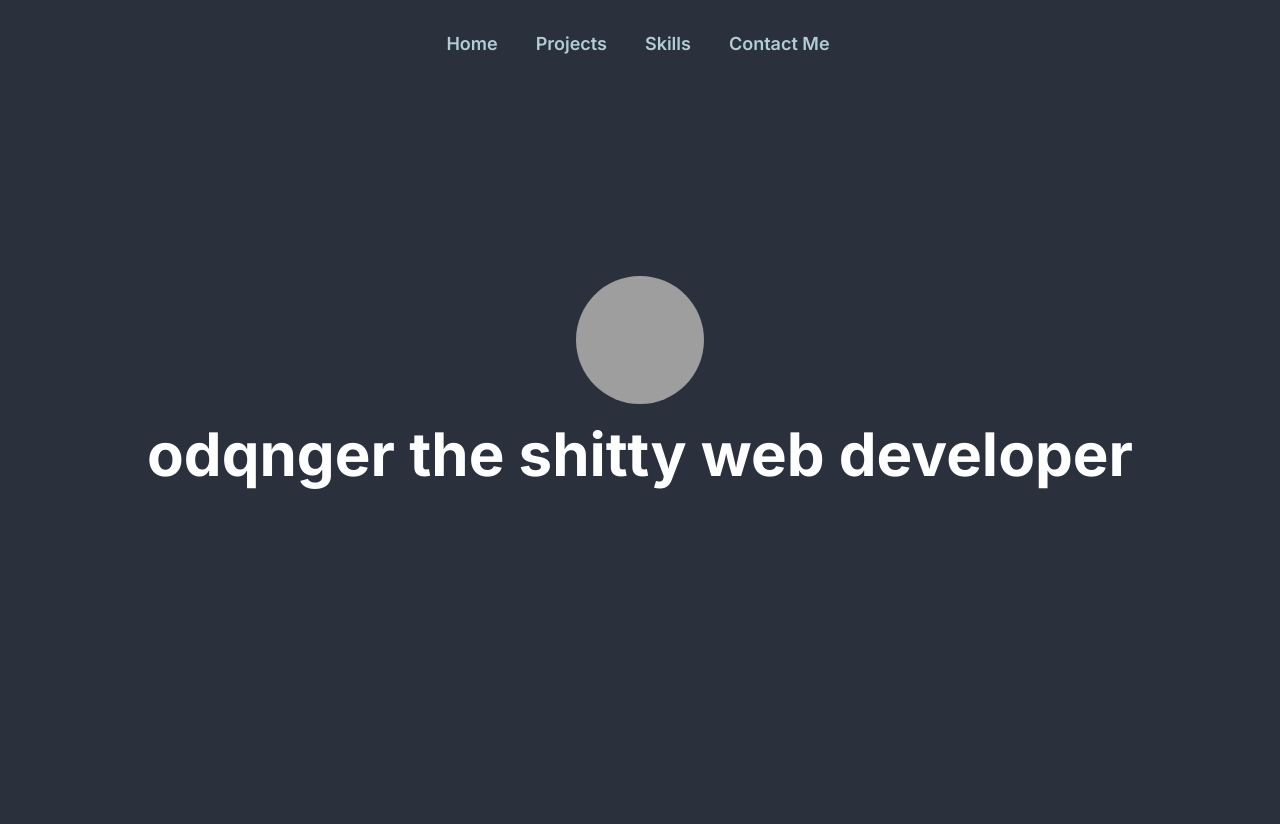
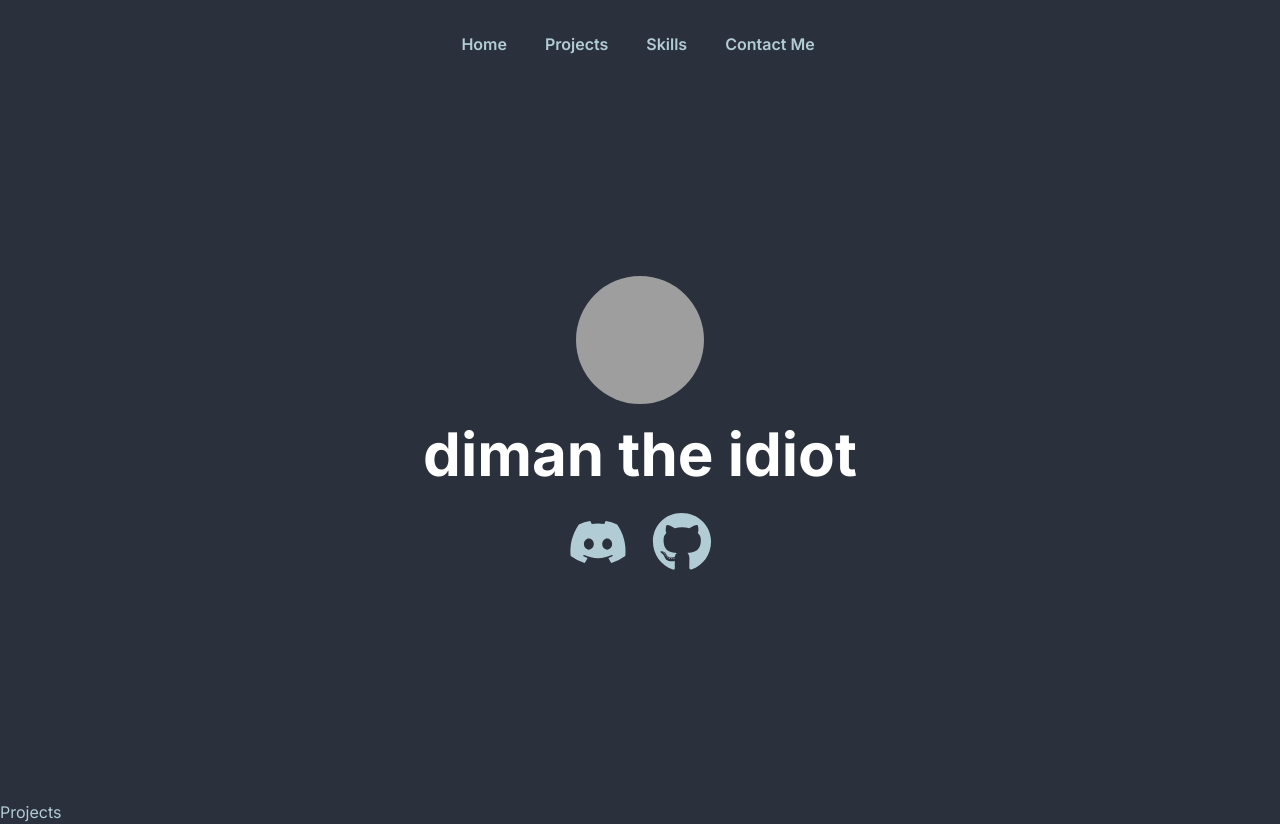
Before and after one commit to oDqnger/odqnger.github.io, a React (Vite) app in the folder app/: page / in a window 1280 px wide. Before the commit the page ends 800 px from the top, so only its background shows below. Built offline with nearby package versions, Linux system fonts and the light colour scheme; grey boxes are pictures that could not be loaded; a web font is replaced by a local one.

Commit message:
added links and made the site a bit more better looking

```diff
--- a/app/package.json
+++ b/app/package.json
@@ -19,6 +19,7 @@
     "lucide-react": "^0.427.0",
     "react": "^18.3.1",
     "react-dom": "^18.3.1",
+    "react-icons": "^5.3.0",
     "react-router-dom": "^6.26.0",
     "tailwind-merge": "^2.5.2",
     "tailwindcss-animate": "^1.0.7"
--- a/app/src/components/NavBar.tsx
+++ b/app/src/components/NavBar.tsx
@@ -4,10 +4,10 @@ function NavBar(props: any) {
   return (
     <>
       <div data-theme="dim" className={props.className + " mr-52 ml-52 rounded-full text-center navbar-center bg-base-100"}>
-        <Link to="/" className="btn btn-ghost text-lg pr-5 font-main2">Home</Link>
-        <Link to="/" className="btn btn-ghost text-lg pr-5 font-main2">Projects</Link>
-        <Link to="/" className="btn btn-ghost text-lg pr-5 font-main2">Skills</Link>
-        <Link to="/" className="btn btn-ghost text-lg pr-5 font-main2">Contact Me</Link>
+        <Link to="/" className="btn btn-ghost text-base pr-5 font-main2">Home</Link>
+        <Link to="/" className="btn btn-ghost text-base pr-5 font-main2">Projects</Link>
+        <Link to="/" className="btn btn-ghost text-base pr-5 font-main2">Skills</Link>
+        <Link to="/" className="btn btn-ghost text-base pr-5 font-main2">Contact Me</Link>
       </div>
     </>
   )
--- a/app/src/routes/root.tsx
+++ b/app/src/routes/root.tsx
@@ -1,12 +1,13 @@
+import { Link } from "react-router-dom"
 import NavBar from "../components/NavBar.tsx"
-import pfp from "../assets/pfp.jpg"
+import { FaDiscord, FaGithub } from "react-icons/fa";
 
 function Root() {
 
   return (
     <>
       <section data-theme="dim" className="font-main2 h-screen bg-cover bg-center">
-        <div className="pt-5 h-full">
+        <div className="text-center pt-5 h-full">
           <NavBar />
 
           <div className="avatar flex items-center justify-center mt-52">
@@ -15,11 +16,13 @@ function Root() {
             </div>
           </div>
 
-          <h1 className="h-50 font-bold font-main2 text-white text-6xl text-center mt-5">odqnger the shitty web developer</h1>
+          <h1 className="h-50 font-bold font-main2 text-white text-6xl text-center mt-5">diman the idiot</h1>
+          <Link className="transition ease-in-out hover:scale-110 text-6xl mr-6 mt-7 inline-block" to="https://discord.com/users/794023970474819585"><FaDiscord /></Link>
+          <Link className="transition ease-in-out hover:scale-110 text-6xl mt-7 inline-block" to="https://github.com/oDqnger"><FaGithub /></Link>
         </div>
       </section>
-      <section>
-
+      <section data-theme="dim" className="font-main2">
+        <h1>Projects</h1>
       </section>
     </>
   )
--- a/app/src/styles/output.css
+++ b/app/src/styles/output.css
@@ -1046,6 +1046,30 @@ html {
   margin-top: 13rem;
 }
 
+.ml-5 {
+  margin-left: 1.25rem;
+}
+
+.mr-5 {
+  margin-right: 1.25rem;
+}
+
+.mt-6 {
+  margin-top: 1.5rem;
+}
+
+.mr-6 {
+  margin-right: 1.5rem;
+}
+
+.mt-7 {
+  margin-top: 1.75rem;
+}
+
+.inline-block {
+  display: inline-block;
+}
+
 .flex {
   display: flex;
 }
@@ -1095,6 +1119,10 @@ html {
   padding-top: 1.25rem;
 }
 
+.pl-5 {
+  padding-left: 1.25rem;
+}
+
 .text-center {
   text-align: center;
 }
@@ -1113,11 +1141,58 @@ html {
   line-height: 1.75rem;
 }
 
+.text-xl {
+  font-size: 1.25rem;
+  line-height: 1.75rem;
+}
+
+.text-5xl {
+  font-size: 3rem;
+  line-height: 1;
+}
+
+.text-base {
+  font-size: 1rem;
+  line-height: 1.5rem;
+}
+
 .font-bold {
   font-weight: 700;
+}
+
+.font-semibold {
+  font-weight: 600;
 }
 
 .text-white {
   --tw-text-opacity: 1;
   color: rgb(255 255 255 / var(--tw-text-opacity));
 }
+
+.text-base-200 {
+  --tw-text-opacity: 1;
+  color: var(--fallback-b2,oklch(var(--b2)/var(--tw-text-opacity)));
+}
+
+.transition {
+  transition-property: color, background-color, border-color, text-decoration-color, fill, stroke, opacity, box-shadow, transform, filter, -webkit-backdrop-filter;
+  transition-property: color, background-color, border-color, text-decoration-color, fill, stroke, opacity, box-shadow, transform, filter, backdrop-filter;
+  transition-property: color, background-color, border-color, text-decoration-color, fill, stroke, opacity, box-shadow, transform, filter, backdrop-filter, -webkit-backdrop-filter;
+  transition-timing-function: cubic-bezier(0.4, 0, 0.2, 1);
+  transition-duration: 150ms;
+}
+
+.ease-in-out {
+  transition-timing-function: cubic-bezier(0.4, 0, 0.2, 1);
+}
+
+.hover\:scale-110:hover {
+  --tw-scale-x: 1.1;
+  --tw-scale-y: 1.1;
+  transform: translate(var(--tw-translate-x), var(--tw-translate-y)) rotate(var(--tw-rotate)) skewX(var(--tw-skew-x)) skewY(var(--tw-skew-y)) scaleX(var(--tw-scale-x)) scaleY(var(--tw-scale-y));
+}
+
+.hover\:text-7xl:hover {
+  font-size: 4.5rem;
+  line-height: 1;
+}
```
Also changed, not shown: 1 other file (tests, documents, lock files or other folders).
